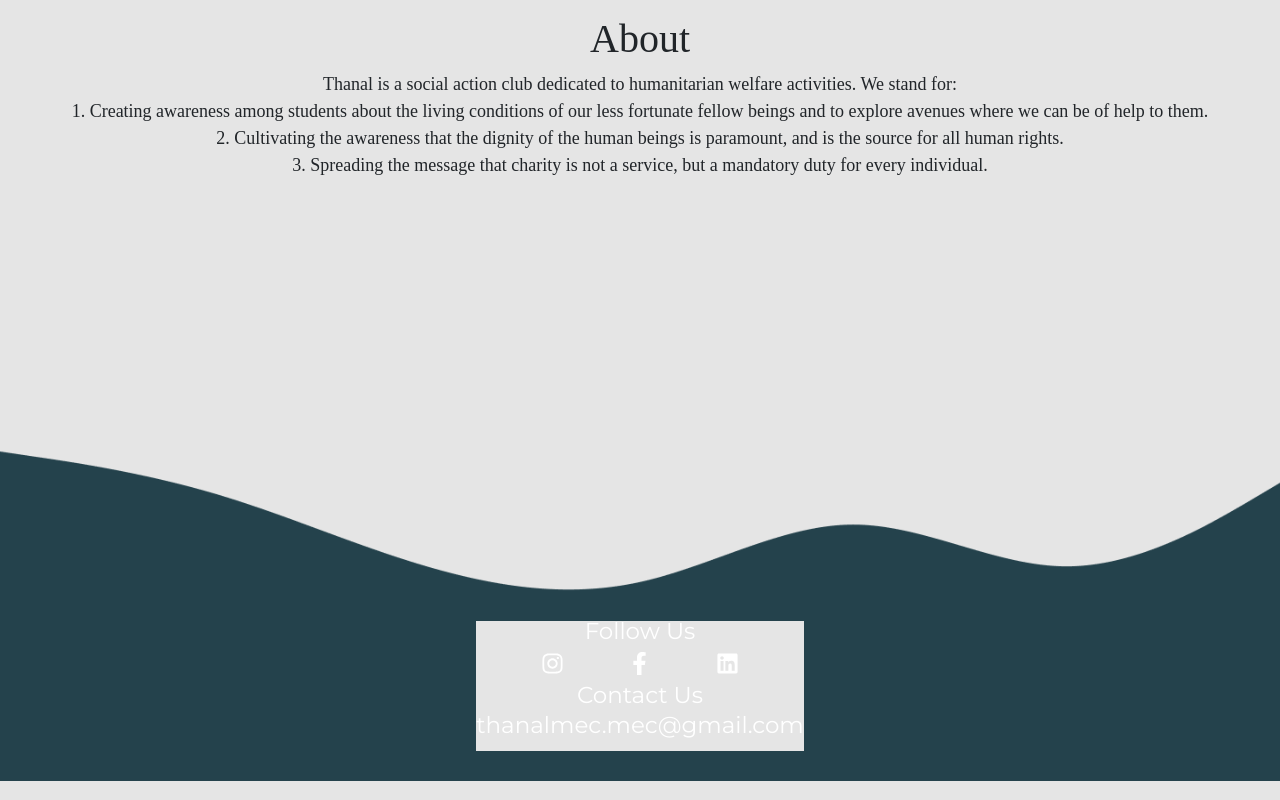
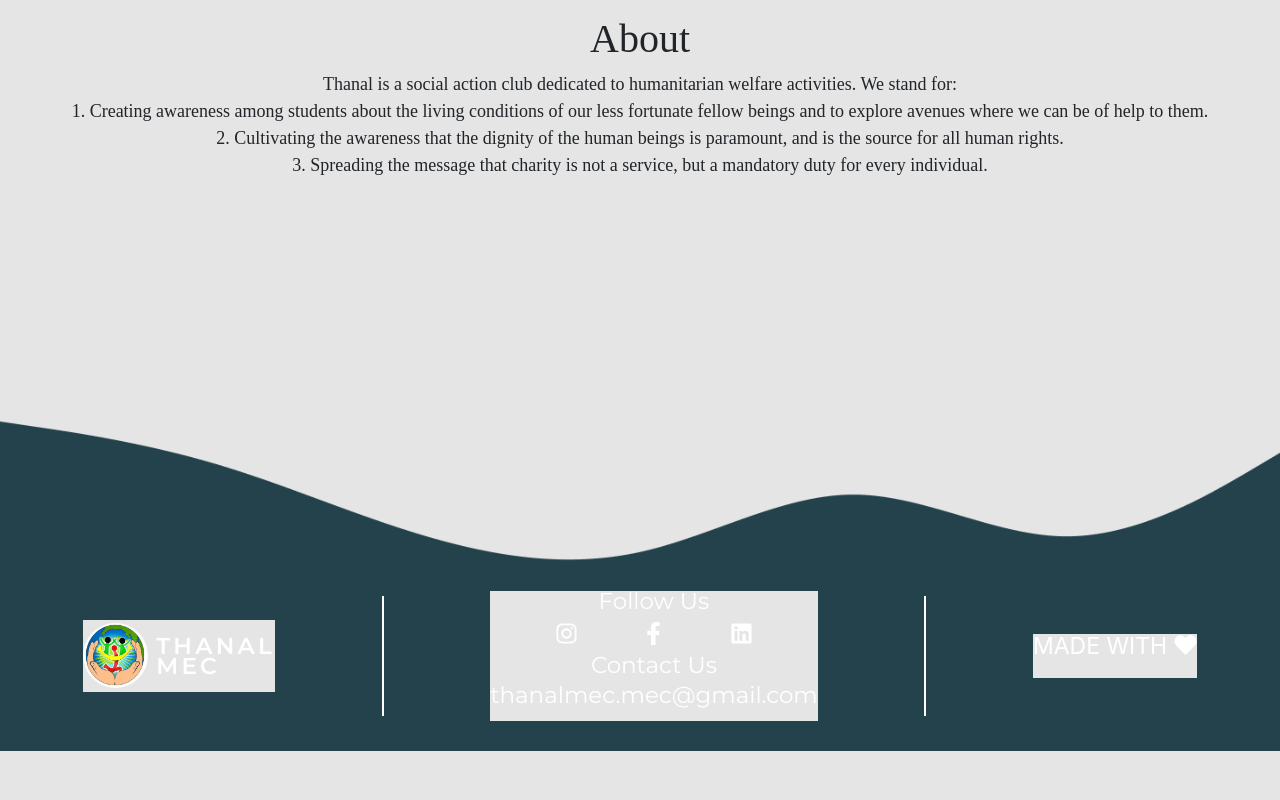
Before and after one commit to sreeramvin/mec-thanal, a React (Create React App) app: page /About in a window 1280 px wide. Built offline with nearby package versions, Linux system fonts and the light colour scheme.

Commit message:
made few changes

```diff
--- a/src/Components/Home/Footer/Footer.css
+++ b/src/Components/Home/Footer/Footer.css
@@ -15,7 +15,7 @@
 
 .footer-wave{
     width: 100%;
-    margin-top: 100px;
+    margin-top: 70px;
 }
 .f-contents{
     background-color: #24424C;
@@ -95,6 +95,10 @@
     align-items: center;
     margin-bottom: 10px;
 }
+.heart{
+    margin-bottom: 5px;
+    padding-bottom: 1px;
+}
 .link-heading{
     margin-bottom: 10px;
 }
@@ -112,6 +116,12 @@
         line-height: 20px;
     }
     .footer-wave{
+        display: none;
+    }
+    .flogo{
+        display: none;
+    }
+    .footer-link{
         display: none;
     }
     .f-contents{
--- a/src/Components/Home/Footer/Footer.js
+++ b/src/Components/Home/Footer/Footer.js
@@ -1,6 +1,7 @@
 import wave from'../../../Assets/Vectors.png';
 import './Footer.css';
-import {FaInstagram, FaFacebookF, FaLinkedin} from 'react-icons/fa';
+import togo from "../../../Assets/thanal.png";
+import {FaInstagram, FaFacebookF, FaLinkedin, FaHeart} from 'react-icons/fa';
 
 
 export default function Footer(){
@@ -8,21 +9,29 @@ export default function Footer(){
         <div className="footer">
             <img src={wave} alt="random" className="footer-wave"/>
             <div className="f-contents">
-
+                <div className="flogo">
+                    <img src={togo} className="flogo-img" alt="pic" />
+                    <p className="flogo-text">
+                    <span>THANAL</span>
+                    <span>MEC</span>
+                    </p>
+                </div>
+            <div className="footer-h"/>
                 <div className="footer-links">
-
                 <p className="link-heading">Follow Us</p>
                 <div className="social-links">
-                <a className="social-links-1" href="https://instagram.com/thanalmec?utm_medium=copy_link" target="_blank" rel="noreferrer"><FaInstagram className="social-links-item"/></a>
-                <a className="social-links-1" href="https://www.facebook.com/mecthanal/" target="_blank" rel="noreferrer"><FaFacebookF className="social-links-item"/></a>
-                <a className="social-links-1" href="https://www.linkedin.com/company/thanalmec" target="_blank" rel="noreferrer"><FaLinkedin className="social-links-item"/></a>
-
+                    <a className="social-links-1" href="https://instagram.com/thanalmec?utm_medium=copy_link" target="_blank" rel="noreferrer"><FaInstagram className="social-links-item"/></a>
+                    <a className="social-links-1" href="https://www.facebook.com/mecthanal/" target="_blank" rel="noreferrer"><FaFacebookF className="social-links-item"/></a>
+                    <a className="social-links-1" href="https://www.linkedin.com/company/thanalmec" target="_blank" rel="noreferrer"><FaLinkedin className="social-links-item"/></a>
                 </div>
                     <p className="link-heading">Contact Us</p>
                     <p>thanalmec.mec@gmail.com</p>
+                </div>
+            <div className="footer-h"/>
+                <div className="footer-link" >
+                    <p>MADE WITH <FaHeart className="heart"/></p>
 
                 </div>
-
             </div>
         </div>
     )
--- a/src/Components/Home/Gallery/Gallery.js
+++ b/src/Components/Home/Gallery/Gallery.js
@@ -57,7 +57,7 @@ export default function Gallery() {
   };
 
   return (
-    <div className="App home-gallery">
+    <div className="home-gallery">
       <div style={{ textAlign: "center" }}>
           <h1>Gallery</h1>
         <div
--- a/src/Components/Home/Pradeeksha/Pradeeksha.js
+++ b/src/Components/Home/Pradeeksha/Pradeeksha.js
@@ -4,7 +4,7 @@ export default function Pradeeksha() {
   return (
     <div className="Pradeeksha">
       <div>
-        <p className="Pradeeksha-heading">Pratheeksha</p>
+        <p className="Pradeeksha-heading">PRATHEEKSHA</p>
       </div>
       <div className="Pradeeksha-content">
         <div className="Pradeeksha-content-text">
```
